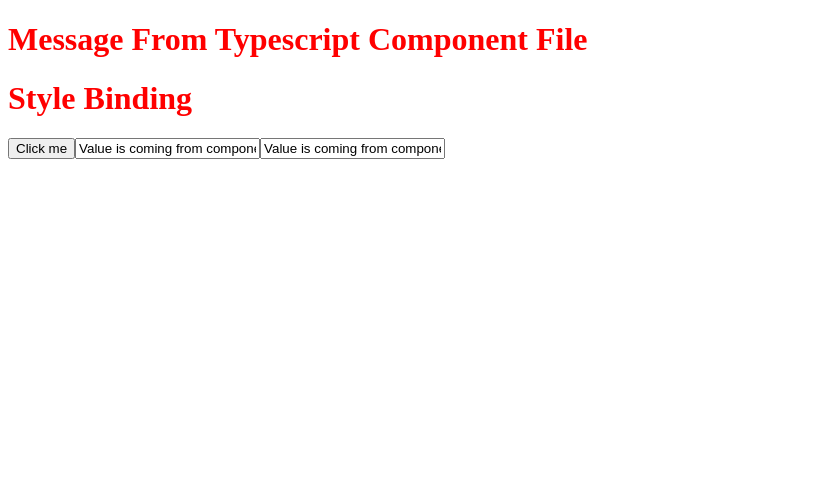
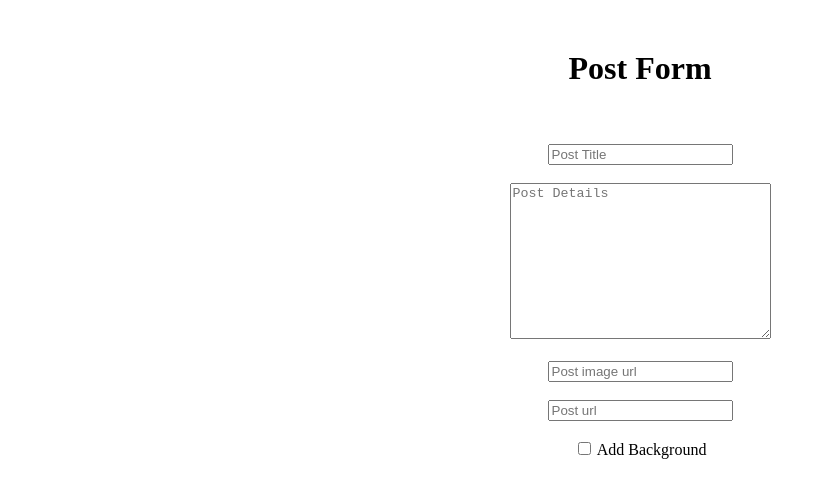
Before and after one commit to pramotepon/angular_learning, an Angular app: page / in a window 1280 px wide. Shown: the top 498 px of the page, without its empty margins (0-826 px from the left). Built offline with nearby package versions, Linux system fonts and the light colour scheme.

Commit message:
Task Data binding and events

```diff
--- a/src/app/app.component.css
+++ b/src/app/app.component.css
@@ -1,3 +1,9 @@
-.text-red{
-  color: red;
+.form-area,
+.preview {
+  margin-top: 50px;
+  text-align: center;
 }
+.add-background {
+  background-color: yellow;
+  padding: 10px;
+}
--- a/src/app/app.component.html
+++ b/src/app/app.component.html
@@ -1,27 +1,31 @@
-<!-- String Interpolation -->
-<h1 [class.text-red]="bool">{{ message }}</h1>
-<!-- Property Binding -->
-<!-- <img src="{{ imgUrl }}" alt="" /> -->
-<!-- Cleaner Code -->
-<!-- <img [src]="imgUrl" alt="" /> -->
+<!-- Task Data binding and events -->
+<div class="form-area">
+  <h1>Post Form</h1>
+  <br /><br />
+  <input type="text" placeholder="Post Title" [(ngModel)]="postTitle" />
+  <br /><br />
+  <textarea
+    cols="30"
+    rows="10"
+    placeholder="Post Details"
+    [(ngModel)]="postDetail"
+  ></textarea>
+  <br /><br />
+  <input type="text" placeholder="Post image url" [(ngModel)]="imageURL" />
+  <br /><br />
+  <input type="text" placeholder="Post url" [(ngModel)]="postURL" />
+  <br /><br />
+  <input type="checkbox" [(ngModel)]="addBackground" /> Add Background
+  <br /><br />
+</div>
 
-<!-- Style Binding -->
-<h1 [style.color]="bool ? 'red' : 'blue'">Style Binding</h1>
-
-<!-- Event Binding -->
-<button (click)="buttonClick()">Click me</button>
-
-<!-- Event filtering -->
-<!-- <input type="text" (keyup)="onKeyup($event)"> -->
-<!-- <input type="text" (keyup.enter)="onKeyup()"> -->
-
-<!-- Template Variable -->
-<!-- <input type="text" (keyup.enter)="onKeyup(usename.value)" #usename /> -->
-
-<!-- One-way and two-way Data binding -->
-<!-- <input type="text" value="one way data binding" /> -->
-<!-- One-way data binding. -->
-<input type="text" [value]="textValue" (keyup.enter)="onKeyup()" />
-
-<!-- Two ways data binding. -->
-<input type="text" [(ngModel)]="textValue" (keyup.enter)="onKeyup()" />
+<div class="preview">
+  <img [src]="imageURL" alt="" width="250px" />
+  <h1>
+    <span [class.add-background]="addBackground">{{ postTitle }}</span>
+  </h1>
+  <p>{{ postDetail }}</p>
+  <a [href]="postURL" target="_blank" [style.display]="postURL ? '' : 'none'"
+    >More Details</a
+  >
+</div>
--- a/src/app/app.component.ts
+++ b/src/app/app.component.ts
@@ -6,33 +6,10 @@ import { Component } from '@angular/core';
   styleUrls: ['./app.component.css']
 })
 export class AppComponent {
-  message: string = 'Message From Typescript Component File';
-  // imgUrl: string = 'https://img.freepik.com/free-photo/colorful-heart-air-balloon-shape-collection-concept-isolated-color-background-beautiful-heart-ball-event_90220-1047.jpg';
-  bool: boolean = true;
-  // Two ways data binding.
-  userName: string = '';
-  // One way data binding
-  textValue: string = "Value is coming from component";
-  // Event Binding
-  buttonClick() {
-    console.log('Button Click Event worked');
-  }
-  // Event filtering
-  // onKeyup($event:any) {
-  //   if($event.keyCode == 13){
-  // console.log('Enter key pressed.');
-  // }
-  // }
-  // Template Variable
-  // onKeyup(username: any) {
-  //   console.log(username);
-  // }
-  // Two ways data binding.
-  // onKeyup() {
-  //   console.log(this.userName);
-  // }
-  // One ways data binding.
-  onKeyup() {
-    console.log(this.textValue);
-  }
+  postTitle: string = '';
+  postDetail: string = '';
+  imageURL: string = '';
+  postURL: string = '';
+  addBackground: boolean = false;
+
 }
```
Also changed, not shown: 1 other file (tests, documents, lock files or other folders).
